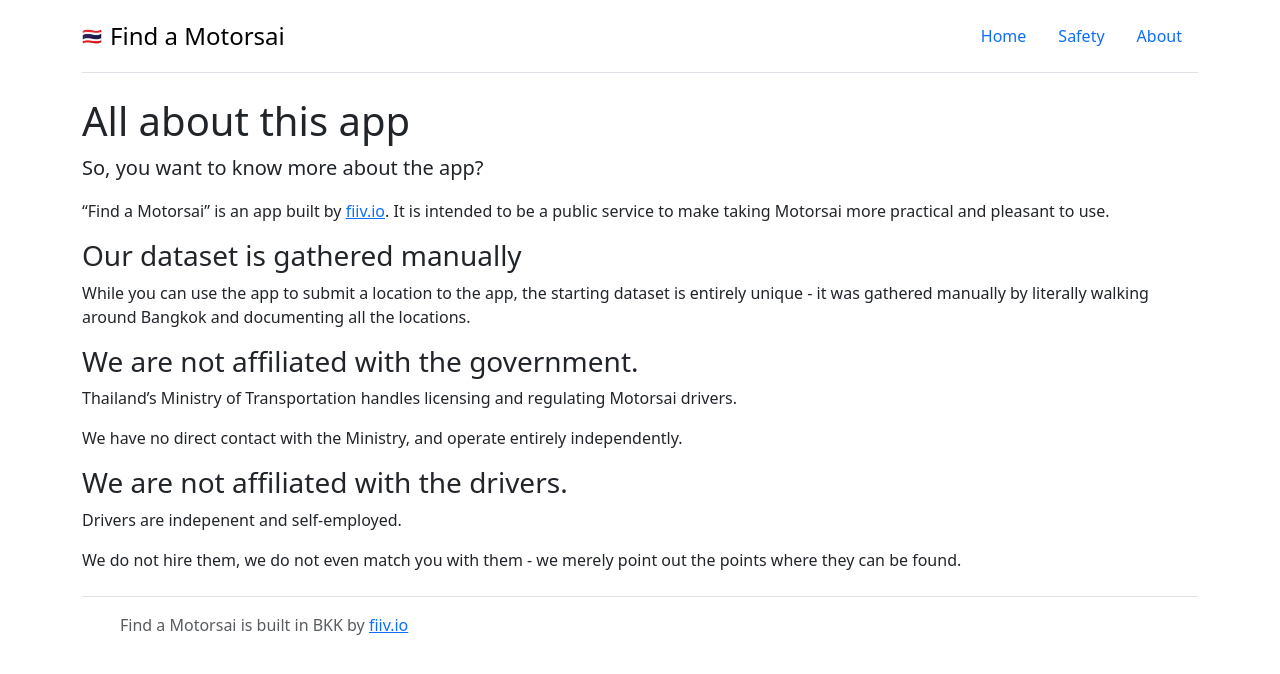
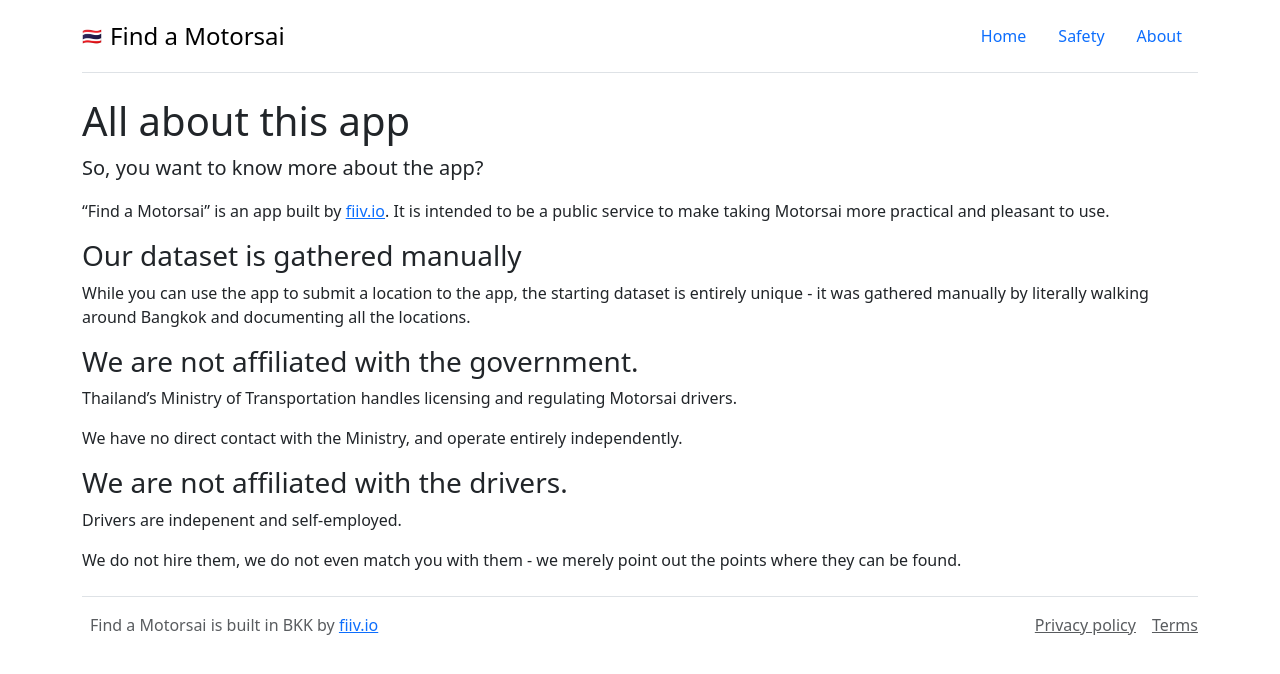
Before and after one commit to inthekosmos/motorsai.app, a Jekyll site: the page built from about.markdown, in a window 1280 px wide. Shown: the top 674 px of the page. Built offline with Jekyll 4.4.1, drawn with Linux system fonts in a browser that asks for light colours; comment, search, counter and statistics services are not loaded.

Commit message:
adding legal pages

```diff
--- a/_includes/footer.html
+++ b/_includes/footer.html
@@ -2,17 +2,24 @@
   <footer class="d-flex flex-wrap justify-content-between align-items-center py-3 my-4 border-top">
     <div class="col-md-4 d-flex align-items-center">
       <a href="/" class="mb-3 me-2 mb-md-0 text-body-secondary text-decoration-none lh-1">
-        <svg class="bi" width="30" height="24"><use xlink:href="#bootstrap"></use></svg>
+        <!-- <svg class="bi" width="30" height="24"><use xlink:href="#bootstrap"></use></svg> -->
       </a>
       <span class="mb-3 mb-md-0 text-body-secondary">
         {{site.title}} is built in BKK by <a href="https://fiiv.io">fiiv.io</a>
       </span>
     </div>
 
-    <!-- <ul class="nav col-md-4 justify-content-end list-unstyled d-flex">
-      <li class="ms-3"><a class="text-body-secondary" href="#"><svg class="bi" width="24" height="24"><use xlink:href="#twitter"></use></svg></a></li>
-      <li class="ms-3"><a class="text-body-secondary" href="#"><svg class="bi" width="24" height="24"><use xlink:href="#instagram"></use></svg></a></li>
-      <li class="ms-3"><a class="text-body-secondary" href="#"><svg class="bi" width="24" height="24"><use xlink:href="#facebook"></use></svg></a></li>
-    </ul> -->
+    <ul class="nav col-md-4 justify-content-end list-unstyled d-flex">
+      <li class="ms-3">
+        <a class="text-body-secondary" href="/legal/privacy">
+        Privacy policy
+        </a>
+      </li>
+      <li class="ms-3">
+        <a class="text-body-secondary" href="/legal/terms">
+          Terms
+        </a>
+      </li>
+    </ul>
   </footer>
 </div>
--- /dev/null
+++ b/legal/terms.markdown
@@ -0,0 +1,5 @@
+---
+title: Terms & Conditions
+lead: ""
+layout: page
+---
```
Also changed, not shown: legal/privacy.markdown (added, +22 -0 lines), about.markdown (renamed from about/index.markdown), safety.markdown (renamed from safety/index.markdown).
